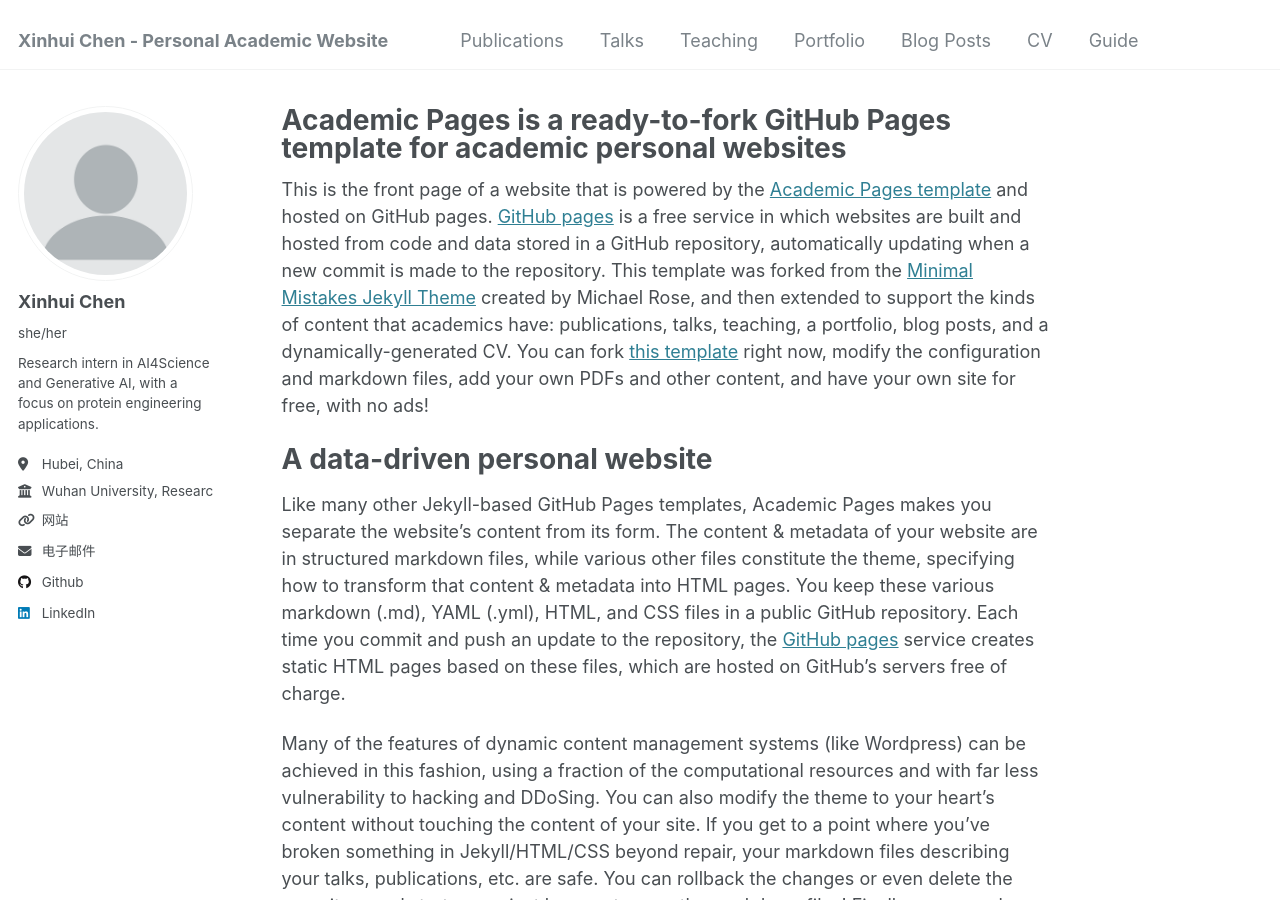
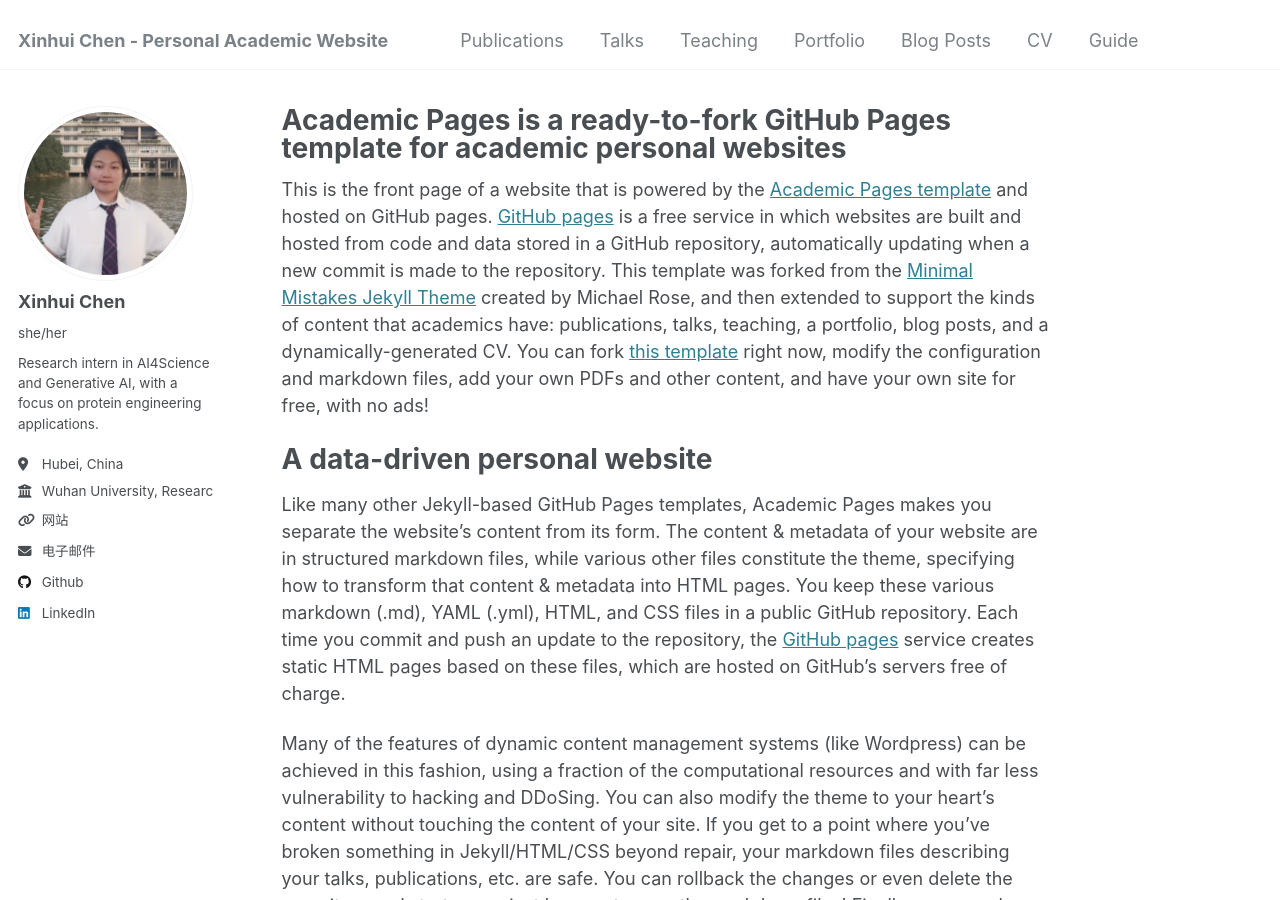
Before and after one commit to XinhuiChen-02/XinhuiChen-02.github.io, a Jekyll site: the page built from _pages/about.md, in a window 1280 px wide and 900 px high. Built offline with Jekyll 4.4.1, drawn with Linux system fonts in a browser that asks for light colours.

Commit message:
Update _config.yml

```diff
--- a/_config.yml
+++ b/_config.yml
@@ -21,7 +21,7 @@ repository               : "XinhuiChen-02/XinhuiChen.github.io"
 #               Additional customization can be done by editing /_includes/author-profile.html
 author:
   # Biographic information
-  avatar           : "profile.png"
+  avatar           : "profile_xinhui.png"
   name             : "Xinhui Chen"
   pronouns         : "she/her" # example: "she/her"
   bio              : "Research intern in AI4Science and Generative AI, with a focus on protein engineering applications."
```
